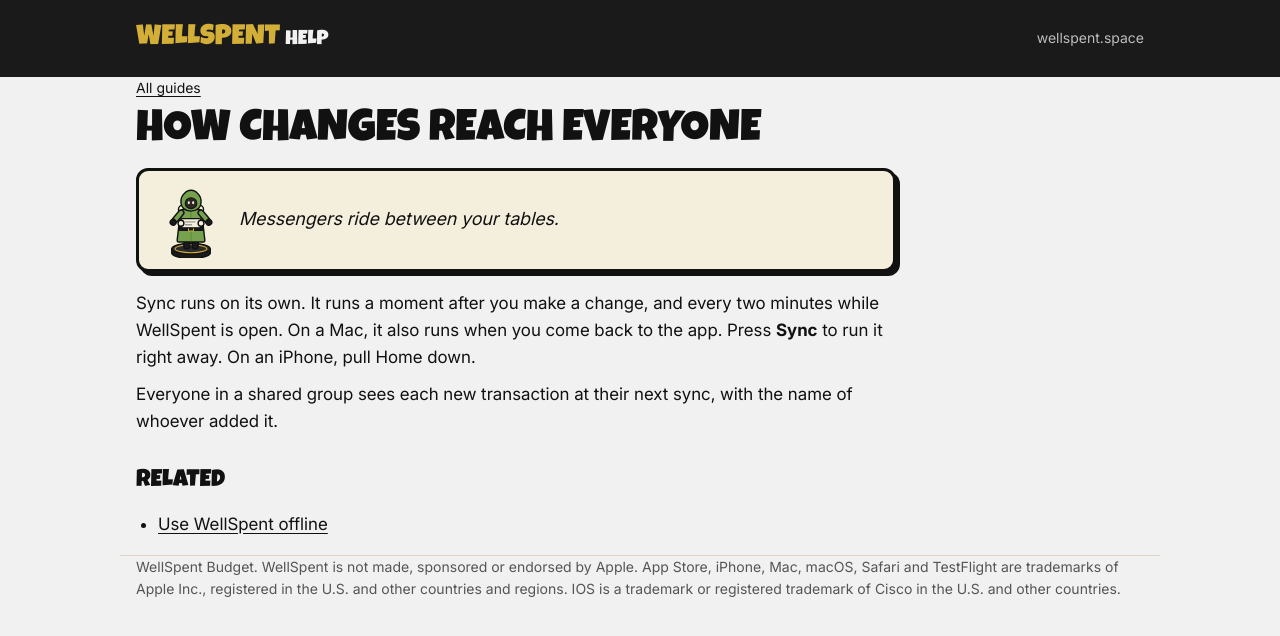
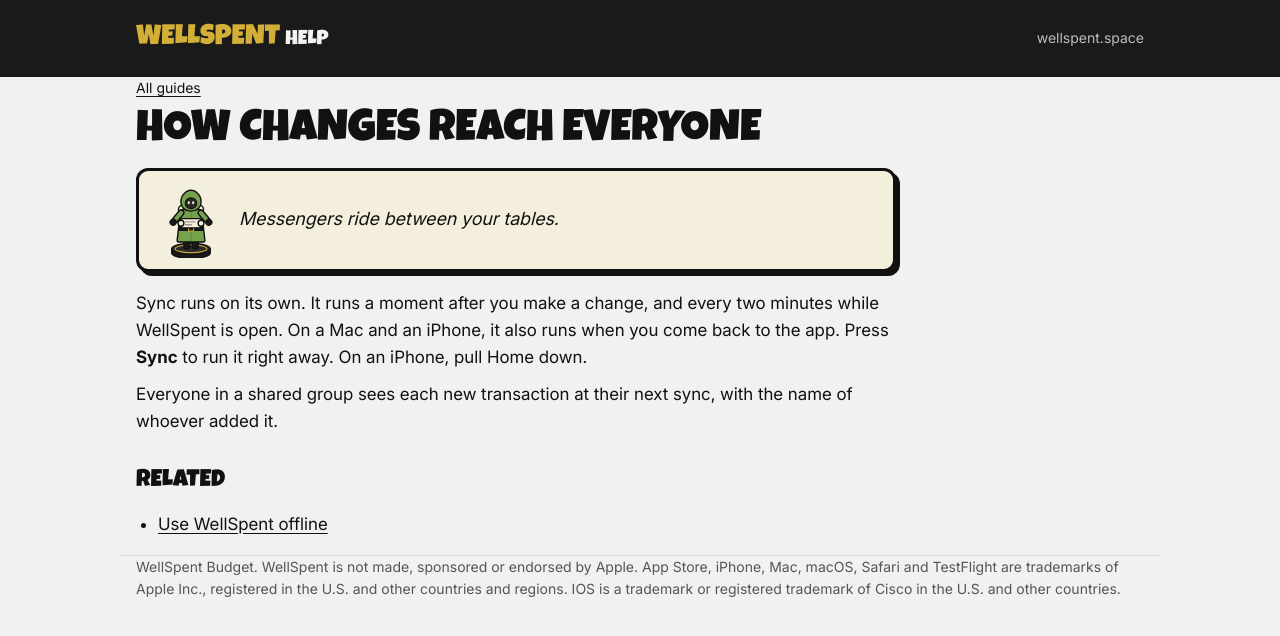
Before and after one commit to WellSpent-OC/WellSpent-Budget, a Jekyll site: the page built from docs/sharing/how-changes-reach-everyone.md, in a window 1280 px wide. Shown: the top 636 px of the page. Built offline with Jekyll 4.4.1, drawn with Linux system fonts in a browser that asks for light colours.

Commit message:
User guide: the iPhone's Can heading, and sync when you come back to the app
Co-Authored-By: Claude Opus 5.5 <noreply@anthropic.com>

```diff
--- a/docs/sharing/how-changes-reach-everyone.md
+++ b/docs/sharing/how-changes-reach-everyone.md
@@ -6,7 +6,7 @@ title: "How changes reach everyone"
 
 > *Messengers ride between your tables.*
 
-Sync runs on its own. It runs a moment after you make a change, and every two minutes while WellSpent is open. On a Mac, it also runs when you come back to the app. Press **Sync** to run it right away. On an iPhone, pull Home down.
+Sync runs on its own. It runs a moment after you make a change, and every two minutes while WellSpent is open. On a Mac and an iPhone, it also runs when you come back to the app. Press **Sync** to run it right away. On an iPhone, pull Home down.
 
 Everyone in a shared group sees each new transaction at their next sync, with the name of whoever added it.
 
```
Also changed, not shown: docs/sharing/change-someones-level.md (+1 -1 lines).
